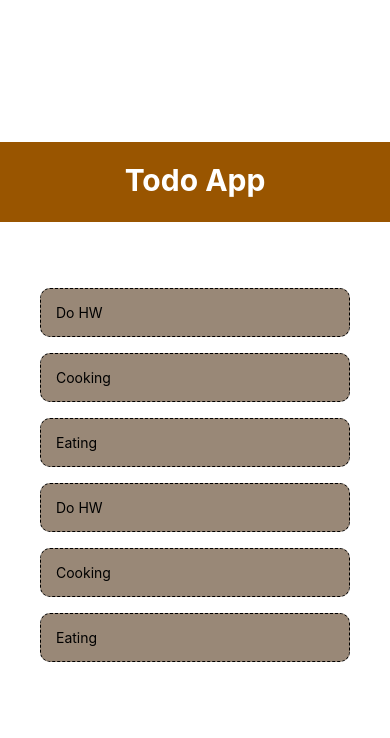
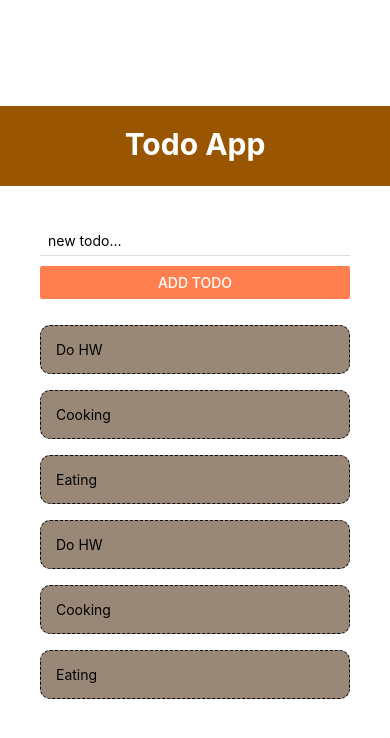
Before and after one commit to sararatBurke/Todo-React-Native, a React Native app: screen / in a window 390 px wide. Shown: the top 738 px of the page. Built offline with nearby package versions, Linux system fonts and the light colour scheme.

Commit message:
created addTodo

```diff
--- a/App.js
+++ b/App.js
@@ -2,6 +2,7 @@
 import { Button, FlatList, StyleSheet, Text, View, TouchableOpacity } from 'react-native';
 import Header from './components/header';
 import TodoItem from './components/todoItem';
+import AddTodo from './components/addTodo';
 
 export default function App() {
   const [todos, setTodos] = useState([
@@ -19,12 +20,20 @@
     })
   }
 
+  const submitHandler = (task) => {
+    setTodos((prevTodos) => {
+      return[
+        { task: task, id: Math.random().toString()},
+        ...prevTodos,
+      ]
+    });
+  }
 
   return (
     <View style={styles.container}>
       <Header />
       <View style={styles.content}>
-        {/* Todo form */}
+        <AddTodo submitHandler={submitHandler}/>
         <View style={styles.list}>
           <FlatList
             data={todos}
--- /dev/null
+++ b/components/addTodo.js
@@ -0,0 +1,34 @@
+import React, { useState } from 'react';
+import { StyleSheet, Text, View, Button, TextInput } from 'react-native';
+
+export default function AddTodo({submitHandler}) {
+    const[text, setText] = useState('');
+
+    const changeHandler = (val) => {
+        setText(val);
+    }
+    return (
+        <View>
+            <TextInput
+                style={styles.input}
+                placeholder='new todo...'
+                onChangeText={changeHandler}
+            />
+            <Button
+                onPress={() => submitHandler(text)}
+                title='add todo'
+                color='coral'/>
+        </View>
+    )
+}
+
+const styles = StyleSheet.create({
+    input:{
+        marginBottom: 10,
+        paddingHorizontal: 8,
+        paddingVertical: 6,
+        borderBottomWidth: 1,
+        borderBottomColor: '#ddd',
+
+    }
+});
```
